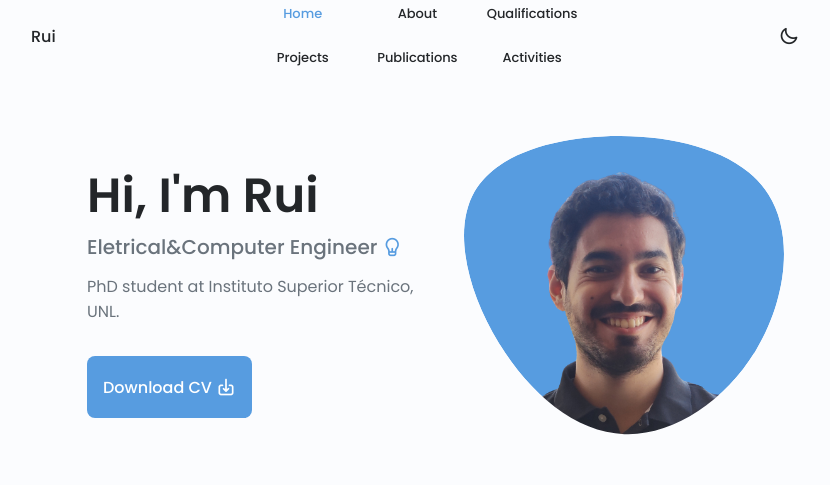
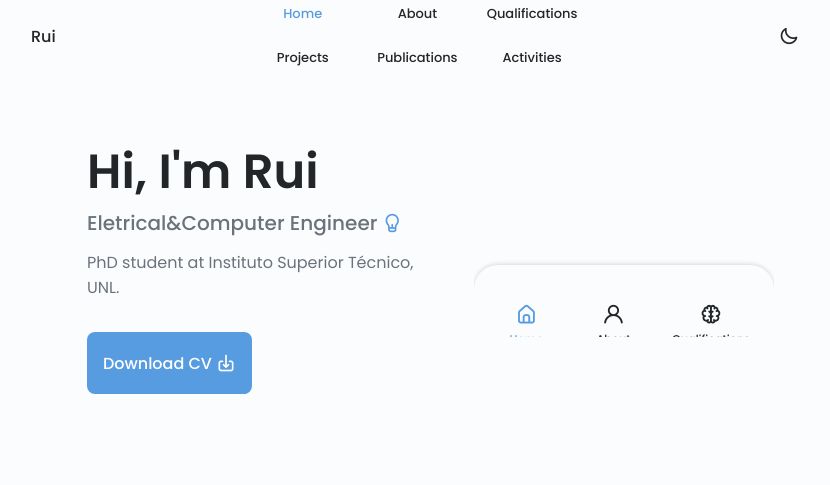
Before and after one commit to rodrigo-serra/ruiwebsite, a React (Create React App) app: page / in a window 1280 px wide. Shown: the top 485 px of the page, without its empty margins (9-839 px from the left). Built offline with nearby package versions, Linux system fonts and the light colour scheme.

Commit message:
Testing svg element in the home section
Commented svg in the Home.js and pasted in another file (Home.svg)

```diff
--- a/src/Components/Sections/Home/Home.js
+++ b/src/Components/Sections/Home/Home.js
@@ -19,7 +19,7 @@ export default class Home extends Component{
                     </div>
 
                     <div className="home__img">
-                        <svg className="home__blob" viewBox="0 0 200 187" xmlns="http://www.w3.org/2000/svg" xmlnsXlink="http://www.w3.org/1999/xlink">
+                        {/* <svg className="home__blob" viewBox="0 0 200 187" xmlns="http://www.w3.org/2000/svg" xmlnsXlink="http://www.w3.org/1999/xlink">
                             <mask id="mask0" mask-type="alpha">
                                 <path d="M190.312 36.4879C206.582 62.1187 201.309 102.826 182.328 134.186C163.346 165.547
                                 130.807 187.559 100.226 186.353C69.6454 185.297 41.0228 161.023 21.7403 129.362C2.45775
@@ -33,7 +33,8 @@ export default class Home extends Component{
                                 -0.149132 97.9666 0.00163737C136.23 0.303176 174.193 10.857 190.312 36.4879Z"/>
                                 <image className="home__blob-img" href="./Assets/imgs/profile.png" xlinkHref="./Assets/imgs/profile.png" x="12" y="18"/>
                             </g>
-                        </svg>
+                        </svg> */}
+                        <object data="Home.svg" type="image/svg+xml"></object>
                     </div>
 
                     <div className="home__data">
```
Also changed, not shown: src/Components/Sections/Home/Home.svg (added).
